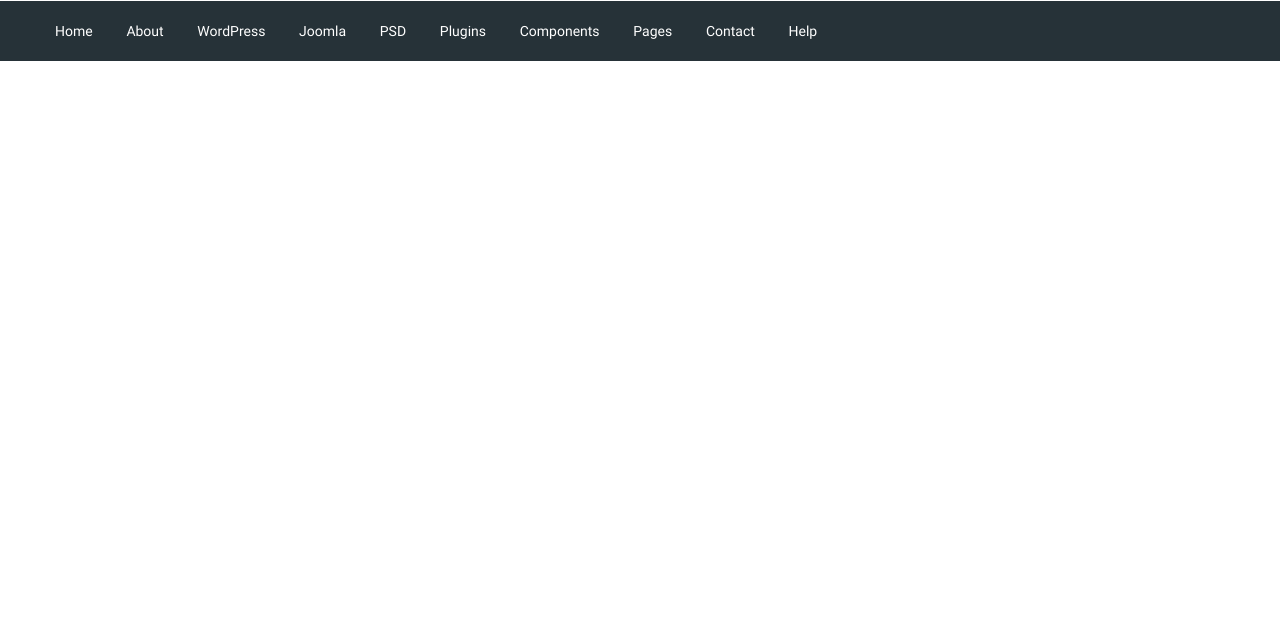
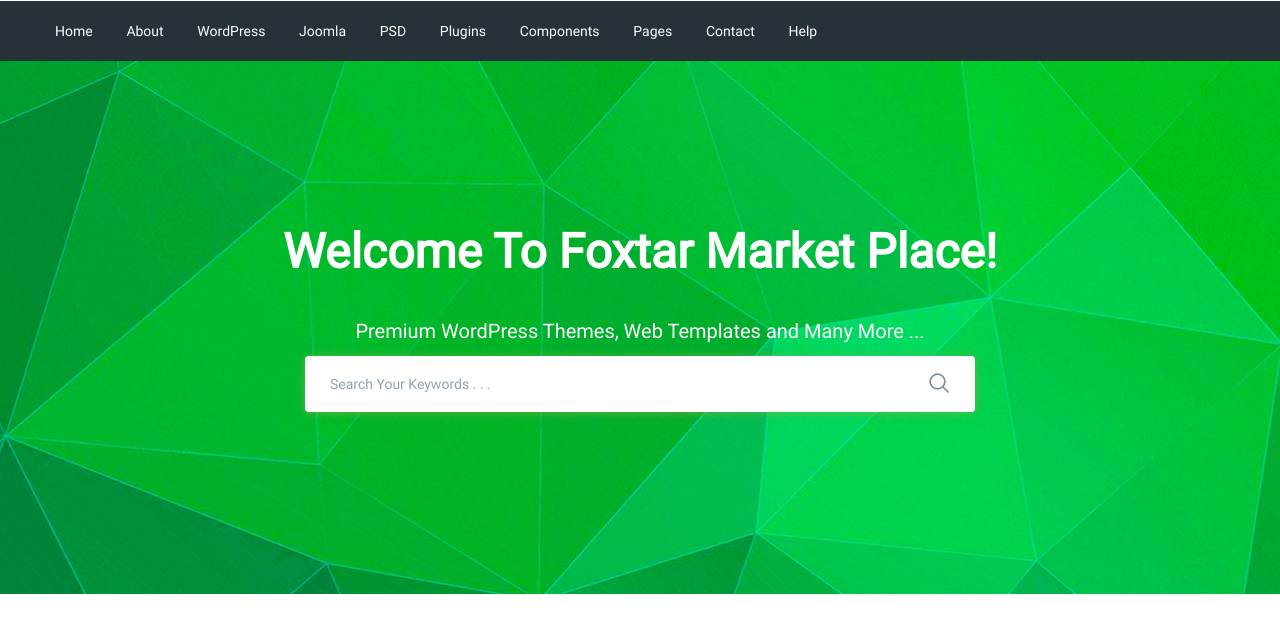
Before and after one commit to IrinaSKab09/moderno, a website: page app/index.html in a window 1280 px wide. Shown: the part 89-722 px from the top of the page. Drawn offline with nearby package versions, Linux system fonts and the light colour scheme; files that its build step writes are made by us from their sources.

Commit message:
add search section

```diff
--- a/app/index.html
+++ b/app/index.html
@@ -94,6 +94,26 @@
       </div>
     </div>
   </header>
+  <section class="search" style="background-image: url(images/search-bg.jpg);">
+    <div class="container">
+      <div class="search__inner">
+        <div class="search__inner-title">
+          Welcome To Foxtar Market Place!
+        </div>
+        <div class="search__inner-text">
+          Premium WordPress Themes, Web Templates and Many More ...
+        </div>
+        <div class="search__inner-form">
+          <form>
+            <input type="text" placeholder="Search Your Keywords . . ." required>
+            <button type="submit">
+              <img src="images/icons/search.png" alt="">
+            </button>
+          </form>
+        </div>
+      </div>
+    </div>
+  </section>
 
   <script src="https://ajax.googleapis.com/ajax/libs/jquery/3.5.1/jquery.min.js"></script>
   <script src="js/libs.min.js"></script>
--- a/app/scss/style.scss
+++ b/app/scss/style.scss
@@ -50,3 +50,58 @@
     color: #ffffff;
   }
 }
+
+.search{
+  min-height: 533px;
+  background-repeat: no-repeat;
+  background-size: cover;
+  background-position: center;
+}
+.search__inner{
+  padding: 155px 0 100px;
+  color: #ffffff;
+  text-align: center;
+  &-title{
+    margin-bottom: 28px;
+    font-size: 48px;
+    line-height: 72px;
+    font-weight: 700;
+  }
+  &-text{
+    margin-bottom: 10px;
+    font-size: 20px;
+    font-weight: 500;
+    line-height: 30px;
+  }
+  &-form{
+    position: relative;
+    margin: 0 auto;
+    max-width: 670px;
+    input{
+      display: block;
+      padding-left: 25px;
+      padding-right: 60px;
+      width: 100%;
+      height: 56px;
+      box-shadow: 0px 1px 10px 0px rgba(124, 178, 64, 0.75);
+      border-radius: 4px;
+      border: none;
+      font-size: 14px;
+      font-weight: 500;
+      &:focus{
+        border: 1px solid $green;
+      }
+      &::placeholder{
+        font-weight: 500;
+        color: #90a4ae;
+      }
+    }
+    button{
+      position: absolute;
+      border: none;
+      background-color: transparent;
+      right: 20px;
+      top: 16px;
+    }
+  }
+}
```
Also changed, not shown: app/images/icons/search.png (added), app/images/icons/search.svg (added), app/images/search-bg.jpg (added).
